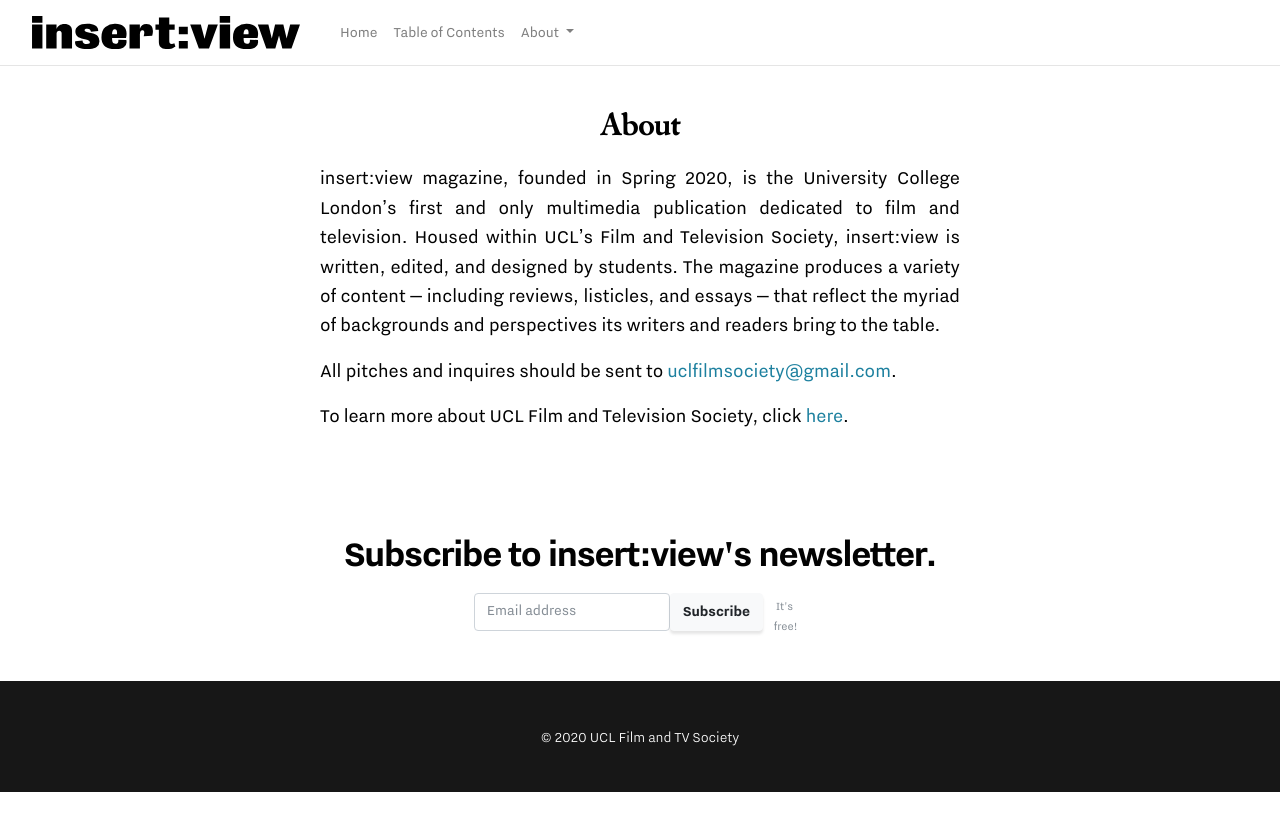
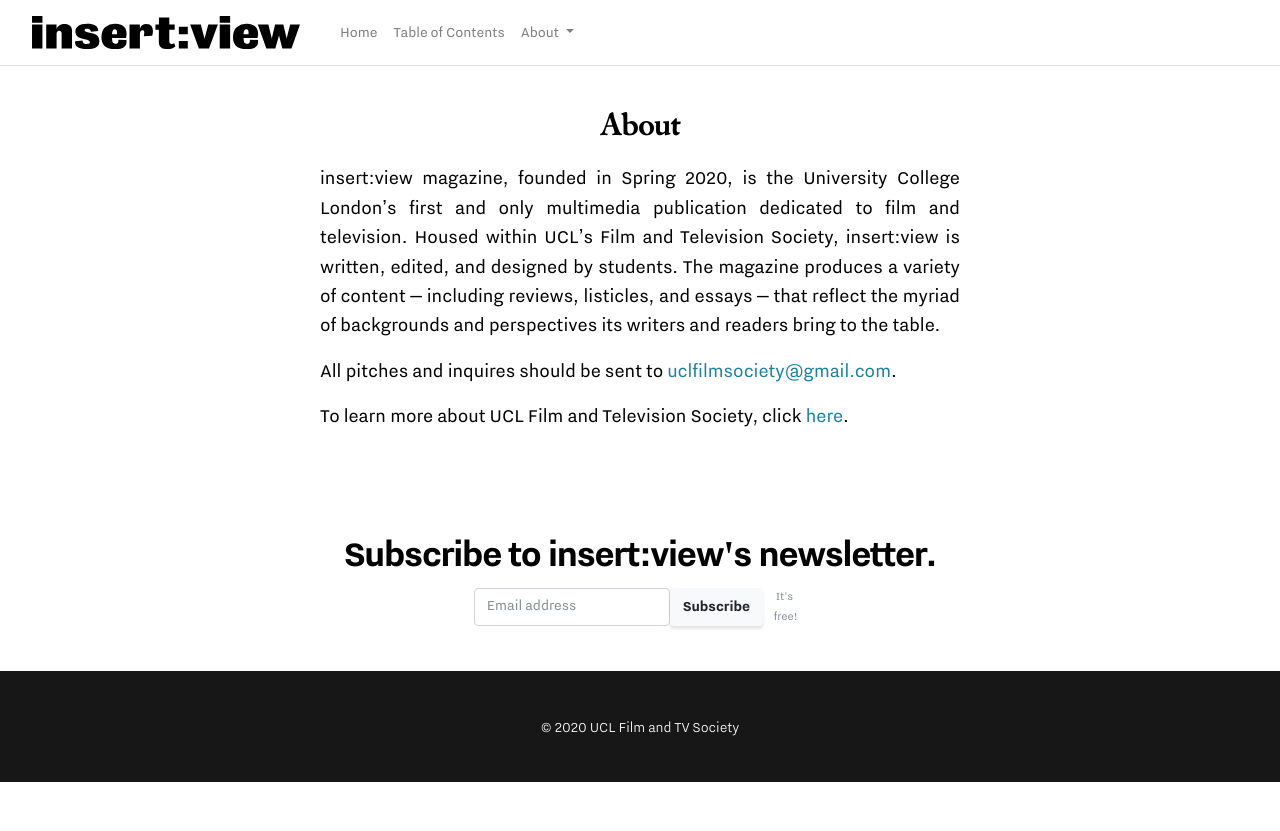
Before and after one commit to uclfilmsociety/insertview, a Jekyll site: the page built from about.md, in a window 1280 px wide. Shown: the top 831 px of the page. Built offline with Jekyll 4.4.1, drawn with Linux system fonts in a browser that asks for light colours; nearby versions of some CDN libraries; some web fonts are replaced.

Commit message:
Update footer.html

```diff
--- a/_includes/footer.html
+++ b/_includes/footer.html
@@ -14,7 +14,7 @@
 	</div>    <!-- real people should not fill this in and expect good things - do not remove this or risk form bot signups-->
     <div style="position: absolute; left: -5000px;" aria-hidden="true"><input type="text" name="b_5fedeb88dd470557a5bf52974_fa7416d4fe" tabindex="-1" value=""></div>
     <div class="clear"><input type="submit" value="Subscribe" name="subscribe" id="mc-embedded-subscribe" class="button btn btn-light"></div>
-	<div class="freetxt"><p class="text-muted mb-0 small text-center" style="font-family: 'Nitti Grotesk'; padding-top: 10px;">It's free!</p></div>
+	<div class="freetxt"><p class="text-muted mb-0 small text-center" style="font-family: 'Nitti Grotesk';">It's free!</p></div>
     </div>
 </form>
 </div>
```
